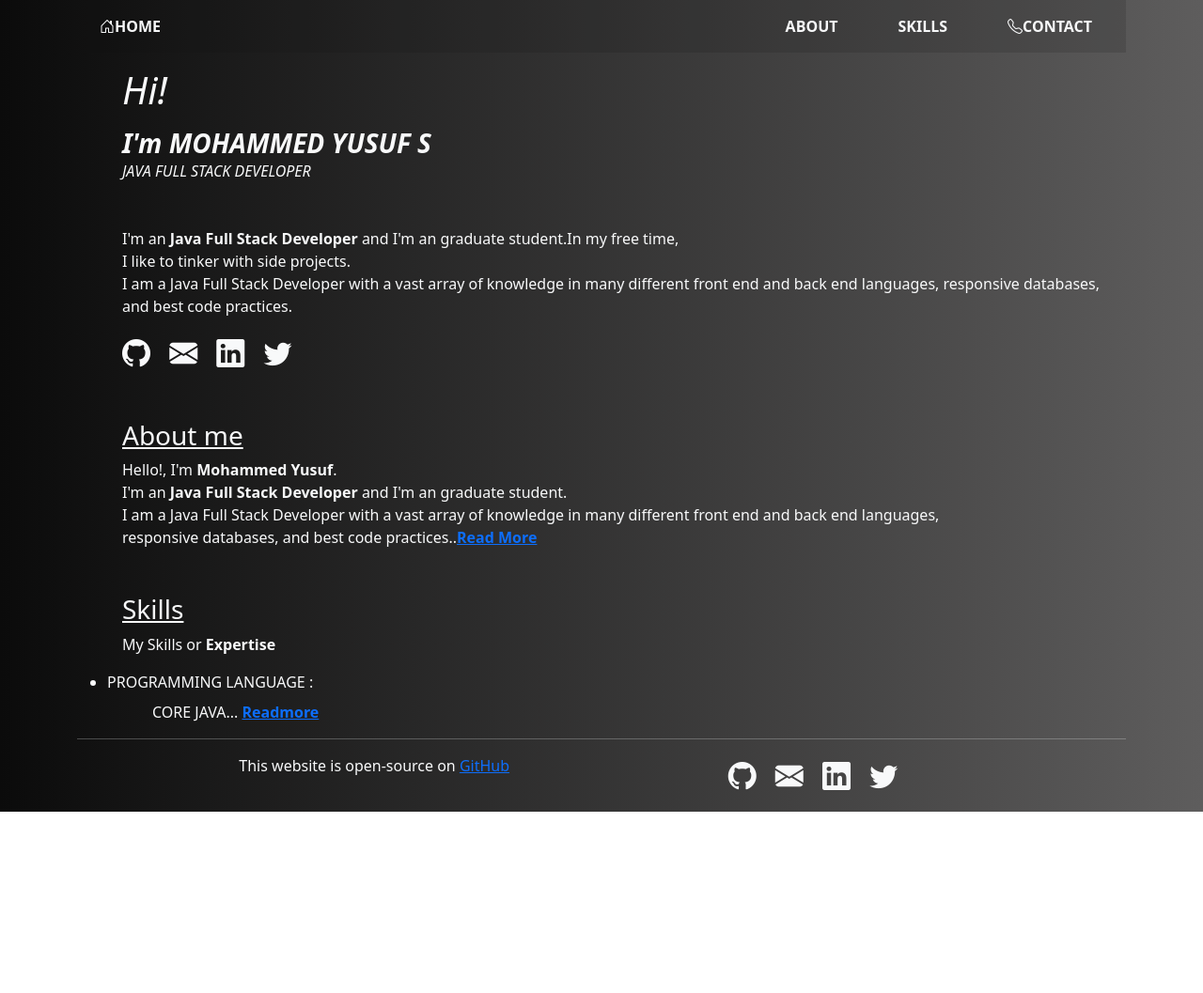
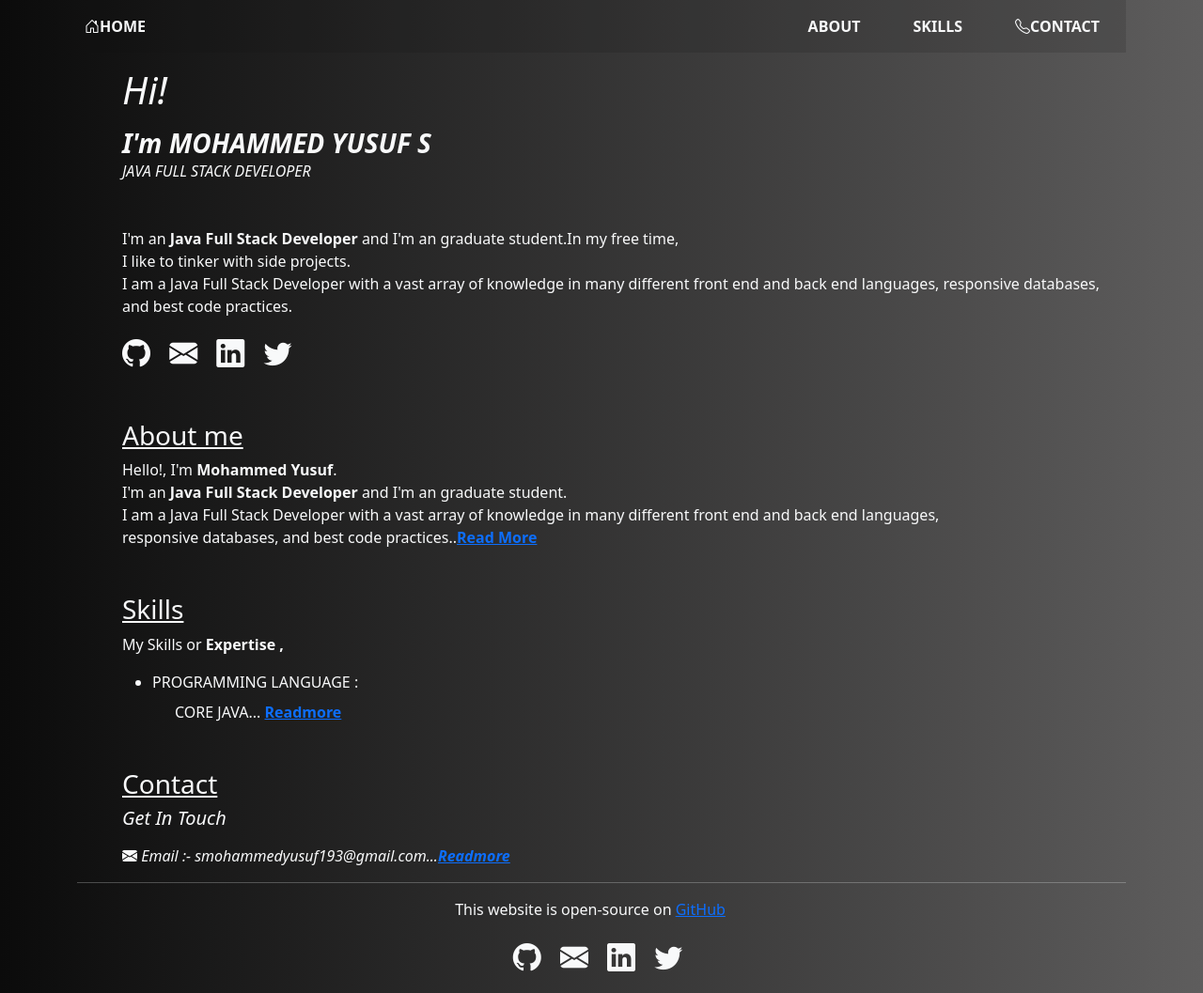
Before and after one commit to yusuf-09054/my-website, a plain HTML site: page index.html in a window 1280 px wide. Shown: the whole page at 94% size. Before the commit the page ends 864 px from the top, so only its background shows below. Drawn offline with nearby package versions, Linux system fonts and the light colour scheme.

Commit message:
web done 1

```diff
--- a/index.html
+++ b/index.html
@@ -18,20 +18,20 @@
   </style>
 </head>
 <body class="container text-light" id="bgchange">
-    <div class="navbar navbar-light navbar-expand-lg" style="background-color: rgba(18, 17, 17, 0.146);">
+    <div class="navbar navbar-dark navbar-expand-lg" style="background-color: rgba(18, 17, 17, 0.146);">
         <button class="navbar-toggler" type="button" data-bs-toggle="collapse" data-bs-target="#mynavbar" >
             <span class="navbar-toggler-icon"></span>
         </button>
         <div class="collapse navbar-collapse" id="mynavbar">
             <ul class="navbar-nav">
                 <li class="nav-item me-3">
-                    <a href="http://127.0.0.1:5500/index.html" class="nav-link active text-light"><b><i class="bi bi-house-door ms-3"></i>HOME</b></a>
+                    <a href="http://127.0.0.1:5500/index.html" class="nav-link active text-light"><b><i class="bi bi-house-door"></i>HOME</b></a>
                 </li>
             </ul>
         </div>
         <nav>
             <div class="container">
-              <a href="http://127.0.0.1:5500/About.html"class="nav-link active text-light me-2" ><b>ABOUT</b></a>
+              <a href="http://127.0.0.1:5500/About.html"class="nav-link active text-light" ><b>ABOUT</b></a>
             </div>
         </nav>
         <nav>
@@ -41,7 +41,7 @@
         </nav>
         <nav>
             <div class="container">
-              <a href="http://127.0.0.1:5500/Contact.html" class="nav-link active text-light ms-2 me-2"><b><i class="bi bi-telephone"></i>CONTACT</b></a>
+              <a href="http://127.0.0.1:5500/Contact.html" class="nav-link active text-light "><b><i class="bi bi-telephone"></i>CONTACT</b></a>
             </div>
         </nav>
     </div>
@@ -91,24 +91,39 @@
             </u>
         </h3>
     </div>
-    <div class="text-start">
-        <p class="text-start ms-5">
-            My Skills or <b>Expertise</b>
+    <div class="text-start ms-5">
+        <p class="text-start">
+            My Skills or <b>Expertise ,</b>
         </p>
         <ul>
             <li>
                 PROGRAMMING LANGUAGE :
-                <p class="ms-5 mt-2">
+                <p class="ms-4 mt-2">
                     CORE JAVA... <a href="http://127.0.0.1:5500/Skills.html" class="alert-link">Readmore</a>
                 </p>
             </li>
     </div>
+    <div class="ms-5 mt-5 mb-0">
+             <h3>
+                <u>
+                    Contact
+                </u>
+             </h3>
+    </div>
+    <div class="">
+        <h5 class="fst-italic ms-5 mt-2">Get In Touch</h5>
+        <div class="mt-3">
+            <div class="d-flex">
+                <i class="bi bi-envelope-fill ms-5"> Email :- smohammedyusuf193@gmail.com...<a href="http://127.0.0.1:5500/Contact.html" class="alert-link">Readmore</a></i>
+            </div>
+        </div>
+    </div>
          <hr>
          <div class="container row justify-content-evenly">
-            <div class="col-4">
+            <div class="text-center col-lg-10 col-md-8 col-sm-6">
               <p>This website is open-source on <a href="https://github.com/yusuf-09054/my-website">GitHub</a>
         </div>
-        <div class="col-3">
+        <div class="text-center col-lg-10 col-md-8 col-sm-6">
               <a class="text-light" href="https://github.com/yusuf-09054"><i class="bi bi-github ms-3" style="font-size: 30px;"></i></a>
               <a class="text-light" href="mailto:smohammedyusuf193@gmail.com"><i class="bi bi-envelope-fill ms-3" style="font-size: 30px;"></i></a>
               <i class="bi bi-linkedin ms-3" style="font-size: 30px;"></i>
```
Also changed, not shown: About.html (+5 -5 lines), Contact.html (+14 -16 lines), Skills.html (+5 -5 lines).
